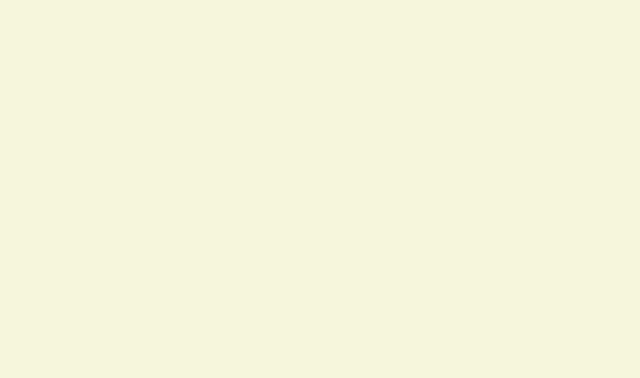
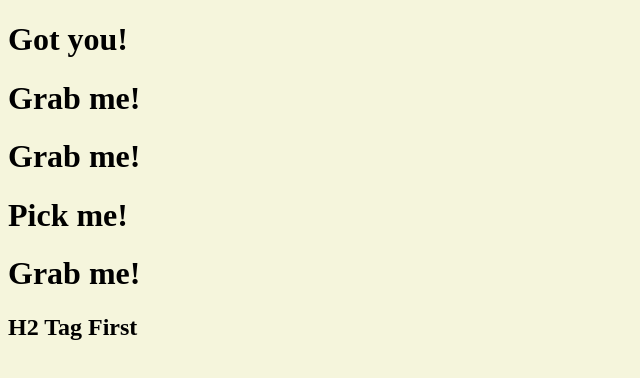
Before and after one commit to taewonh/Practice-Vanilla.JS, a plain HTML site: page interactive/index.html in a window 1280 px wide. Shown: the whole page, without its empty margins (0-640 px from the left). Drawn offline with Linux system fonts and the light colour scheme.

Commit message:
study: JS on the Browser
- The Document Object, HTML in Javascript, Searching For Elements 학습

```diff
--- a/interactive/app.js
+++ b/interactive/app.js
@@ -0,0 +1,44 @@
+/**
+ * 1. The Document Object
+ *
+ * document 객체를 사용하면 HTML로 접근할 수 있다.
+ * document는 브라우저가 제공해주는 객체이며,
+ * HTML이 가지고 있는 Object를 컨트롤할 수 있다.
+ * (ex. document.title -> Interactive)
+ */
+
+const title = document.getElementById("title");
+console.log(title);
+console.dir(title);
+
+/**
+ * 2. HTML in Javascript
+ * document 객체를 이용하여 가져온 태그의 내용(HTML)을
+ * 자바스크립트로 변경할 수 있다.
+ */
+title.innerText = "Got you!";
+console.log("title's inner text change 'Got you!'");
+
+/**
+ * 3. Searching For Elements
+ */
+//className이 같은 여러개의 태그를 가져온다. (배열 형식)
+const hellos = document.getElementsByClassName("hello");
+console.log(hellos);
+
+/**
+ * QuerySelector: CSS와 비슷한 방식으로 사용가능.
+ * document.querySelector: 일치하는 조건 중 첫번째 자식만 가져옴.
+ * document.querySelector: 일치하는 조건의 모든 자식을 가져옴.
+ */
+//class name이 selectDiv인 태그의 자식들 중 h1 태그의 첫번째 자식을 가져온다.
+const firstH1 = document.querySelector(".selectDiv h1");
+console.log("first H1 Tag", firstH1);
+
+//class name이 selectDiv인 태그의 자식들 중 h1 태그인 모든 자식을 가져온다.
+const allH1 = document.querySelectorAll(".selectDiv h1");
+console.log("all H1 Tag", allH1);
+
+//class name이 selectDiv인 태그의 자식들 중 h2 태그의 첫번째 자식을 가져온다.
+const firstH2 = document.querySelector(".selectDiv h2");
+console.log("first H2 Tag", firstH2);
--- a/interactive/index.html
+++ b/interactive/index.html
@@ -5,9 +5,18 @@
     <meta http-equiv="X-UA-Compatible" content="IE=edge">
     <meta name="viewport" content="width=device-width, initial-scale=1.0">
     <link rel="stylesheet" href="style.css">
-    <title>Momentum</title>
+    <title>Interactive</title>
 </head>
 <body>
+    <div class = "selectDiv">
+        <h1 id="title" class="hello">Grab me!</h1>
+        <h1 class="hello">Grab me!</h1>
+        <h1 class="hello">Grab me!</h1>
+        <h1 id="selectTitle" class="hello">Pick me!</h1>
+        <h1 class="hello">Grab me!</h1>
+        <h2>H2 Tag First</h2>
+    </div>
     <script src="app.js"></script>
+    <!--title 태그를 app.js가 제어하고 있으므로 script는 h1 태그 아래 작성 -->
 </body>
 </html>
```
